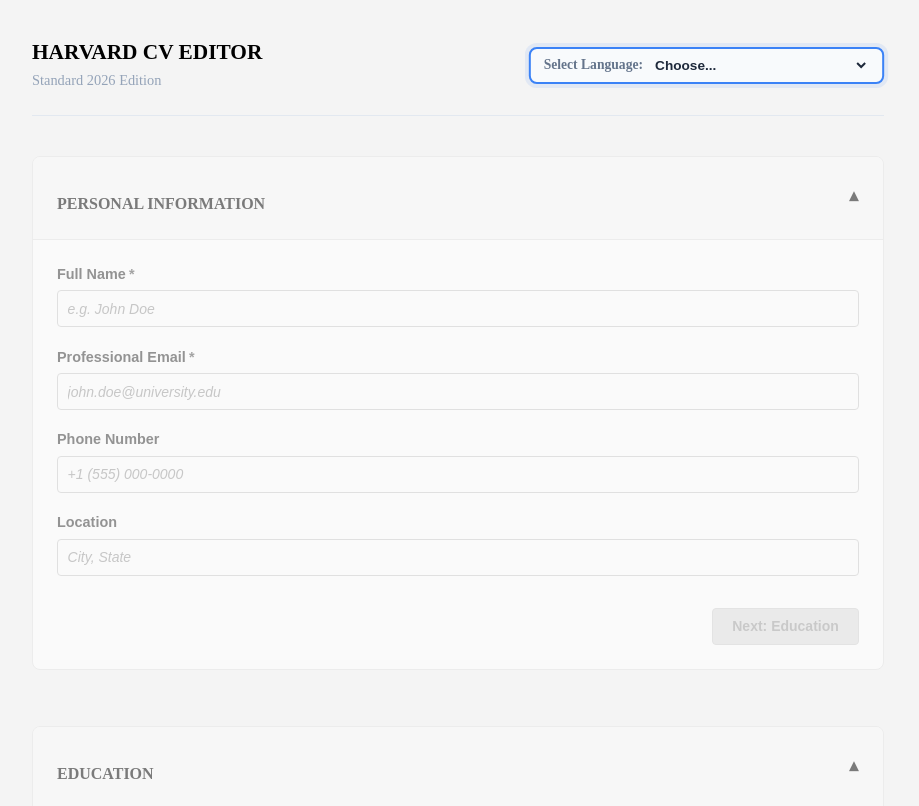
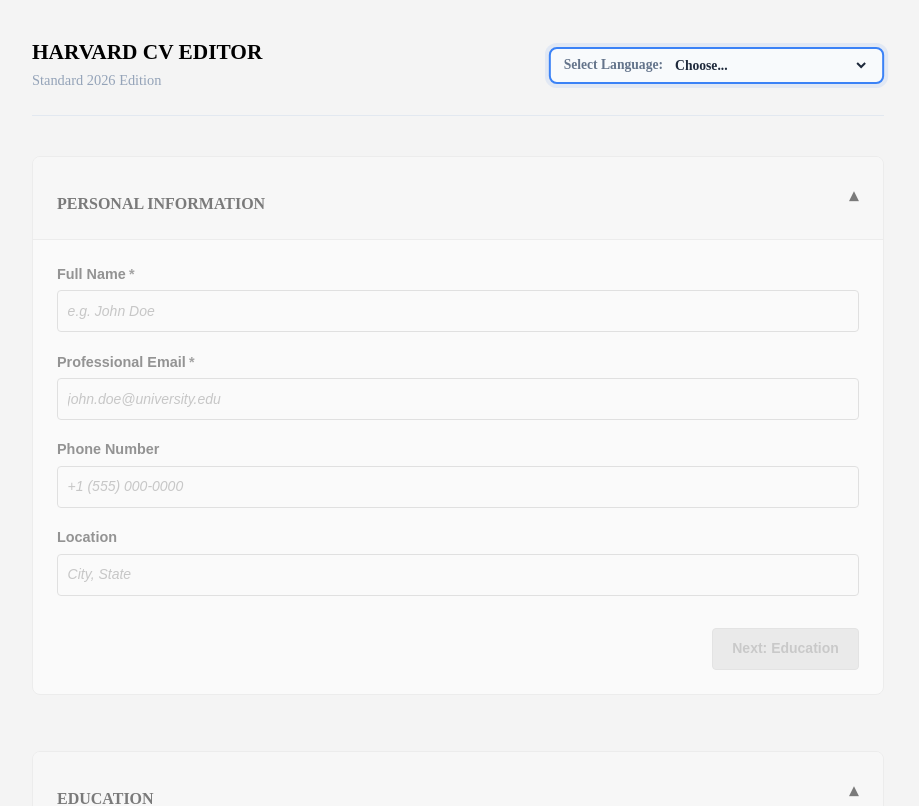
Before and after one commit to wasakabeofficial/creater_cv_format_harvard_ats, a React (Vite) app: page / in a window 1280 px wide. Shown: the top 806 px of the page, without its empty margins (182-1101 px from the left). Built offline with nearby package versions, Linux system fonts and the light colour scheme.

Commit message:
Implemetation in tailwind in file index.css

```diff
--- a/src/index.css
+++ b/src/index.css
@@ -1,3 +1,17 @@
+@import "tailwindcss";
+
+@theme {
+  --font-serif: "Times New Roman", Times, serif;
+  --font-sans: Arial, Helvetica, sans-serif;
+
+  --text-name: 16pt;
+  --text-header: 12pt;
+  --text-body: 10pt;
+
+  --color-harvard-black: #000000;
+  --color-harvard-gray: #333333;
+}
+
 :root {
   --font-main: "Times New Roman", Times, serif;
   --font-alt: Arial, Helvetica, sans-serif;
@@ -11,6 +25,7 @@
   --color-white: #ffffff;
 }
 
+@layer base {
   * {
     margin: 0;
     padding: 0;
@@ -22,5 +37,36 @@ body {
     background-color: var(--color-bg-app);
     color: var(--color-black);
     line-height: 1.5;
-  -webkit-font-smoothing: antialiased;
+    @apply antialiased;
   }
+
+  .text-cv-name {
+    font-size: var(--fs-name);
+    font-weight: bold;
+  }
+  .text-cv-header {
+    font-size: var(--fs-header);
+    font-weight: bold;
+    text-transform: uppercase;
+  }
+  .text-cv-body {
+    font-size: var(--fs-body);
+  }
+}
+
+@layer utilities {
+  .animate-slide-in {
+    animation: slideIn 0.3s ease-out forwards;
+  }
+}
+
+@keyframes slideIn {
+  from {
+    transform: translateY(-10px);
+    opacity: 0;
+  }
+  to {
+    transform: translateY(0);
+    opacity: 1;
+  }
+}
```
Lines whose indentation alone changed are shown as unchanged.
